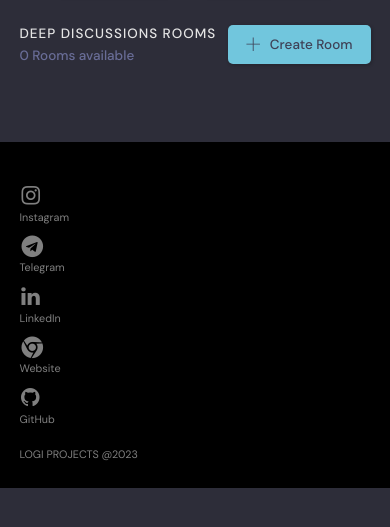
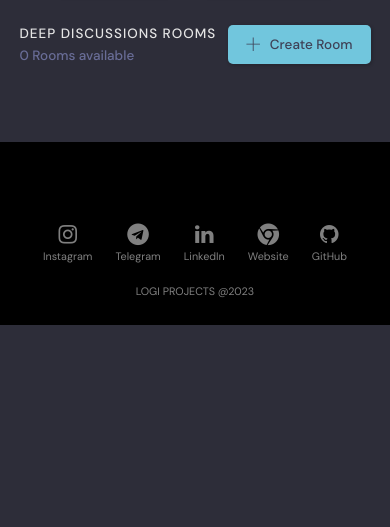
Before and after one commit to logesh-works/Discuss-web, a Django app: page / in a window 390 px wide. Shown: the part 184-711 px from the top of the page. Run offline with Django 4.2, Linux system fonts and the light colour scheme; data that the repository does not hold is empty.

Commit message:
@dev-logesh

```diff
--- a/base/templates/base/footer.html
+++ b/base/templates/base/footer.html
@@ -77,16 +77,17 @@ margin:0% 1%;
 
 @media (max-width:720px){
 .footer{
-text-align:left;
+text-align:center;
 padding:5%;
 }
 .footer .row ul li{
-display:block;
+display:inline-block;
 margin:10px 0px;
-text-align:left;
+margin-top: 14%;
+text-align:center;
 }
 .footer .row a i{
-margin:0% 3%;
+display:inline-block;
 }
 }
 </style>
```
